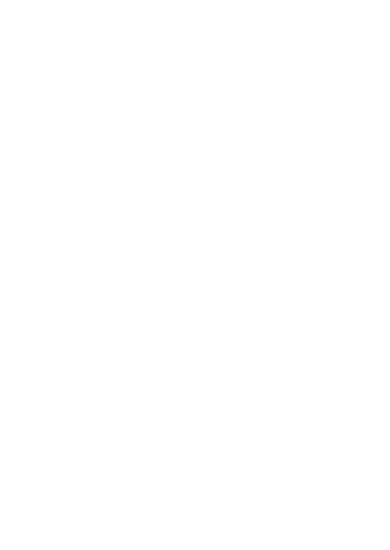
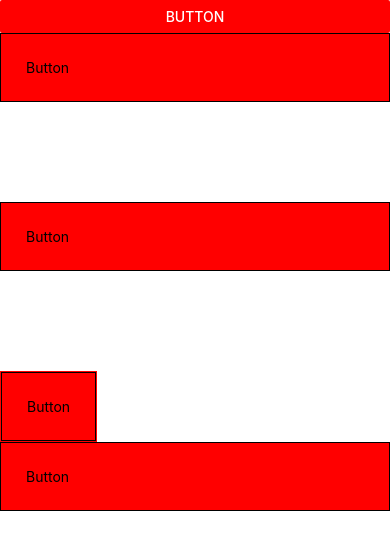
Before and after one commit to ArthurBarre/react-native-front-modules, a React Native app: screen / in a window 390 px wide. Shown: the top 550 px of the page. Built offline with nearby package versions, Linux system fonts and the light colour scheme; no server answers.

Commit message:
work w/ buttons
Signed-off-by: ArthurBArre <arthur.barre@hetic.net>

```diff
--- a/App.js
+++ b/App.js
@@ -6,12 +6,13 @@
 import InputsExample from './components/InputsExample';
 import ScrollViewExample from './components/ScrollViewExample';
 import ImageExample from './components/ImageExample';
-import HttpExample from './components/HttpExample'
+import HttpExample from './components/HttpExample';
+import ButtonsExample from './components/ButtonsExample';
 class App extends React.Component {
   render() {
     return (
       <View>
-        <HttpExample />
+        <ButtonsExample />
       </View>
     );
   }
--- /dev/null
+++ b/components/ButtonsExample.js
@@ -0,0 +1,67 @@
+import React from 'react';
+import { Text, View, Button, StyleSheet, TouchableOpacity, TouchableHighlight, TouchableNativeFeedback, TouchableWithoutFeedback } from 'react-native';
+
+class Buttons extends React.Component {
+  render() {
+    const handlePress = () => {
+      alert('THIS IS AN ALERT')
+    }
+    return (
+      <View>
+        <Button
+          onPress={handlePress}
+          title="Button"
+          color="red"
+        />
+        <TouchableOpacity
+          onPress={handlePress}
+        >
+          <Text style={styles.text}>
+            Button
+          </Text>
+        </TouchableOpacity>
+        <View
+          style={styles.container}
+        ></View>
+        <TouchableHighlight
+          onPress={handlePress}
+        >
+          <Text style={styles.text}>
+            Button
+          </Text>
+        </TouchableHighlight>
+        <View
+          style={styles.container}
+        ></View>
+        <TouchableNativeFeedback
+          onPress={handlePress}
+        >
+          <Text style={styles.text}>
+            Button
+          </Text>
+        </TouchableNativeFeedback>
+
+        <TouchableWithoutFeedback
+          onPress={handlePress}
+        >
+          <Text style={styles.text}>
+            Button
+          </Text>
+        </TouchableWithoutFeedback>
+      </View >
+    )
+  }
+}
+export default Buttons;
+const styles = StyleSheet.create({
+  container: {
+    alignItems: 'center',
+    marginTop: 100
+  },
+  text: {
+    borderWidth: 1,
+    padding: 25,
+    borderColor: 'black',
+    backgroundColor: 'red'
+  }
+})
```
